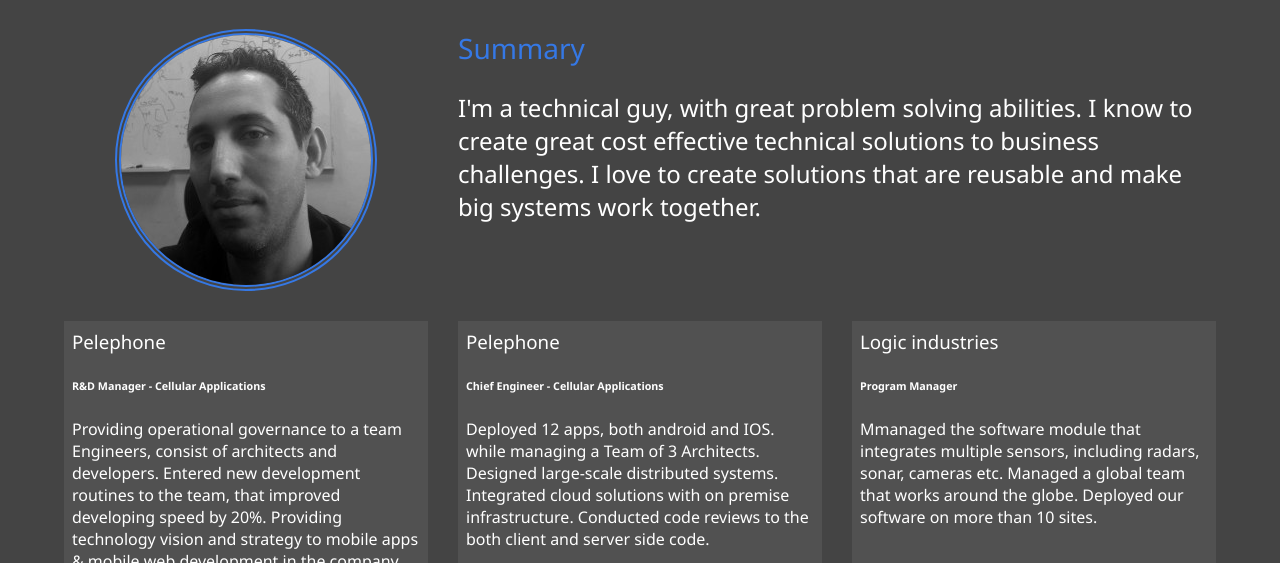
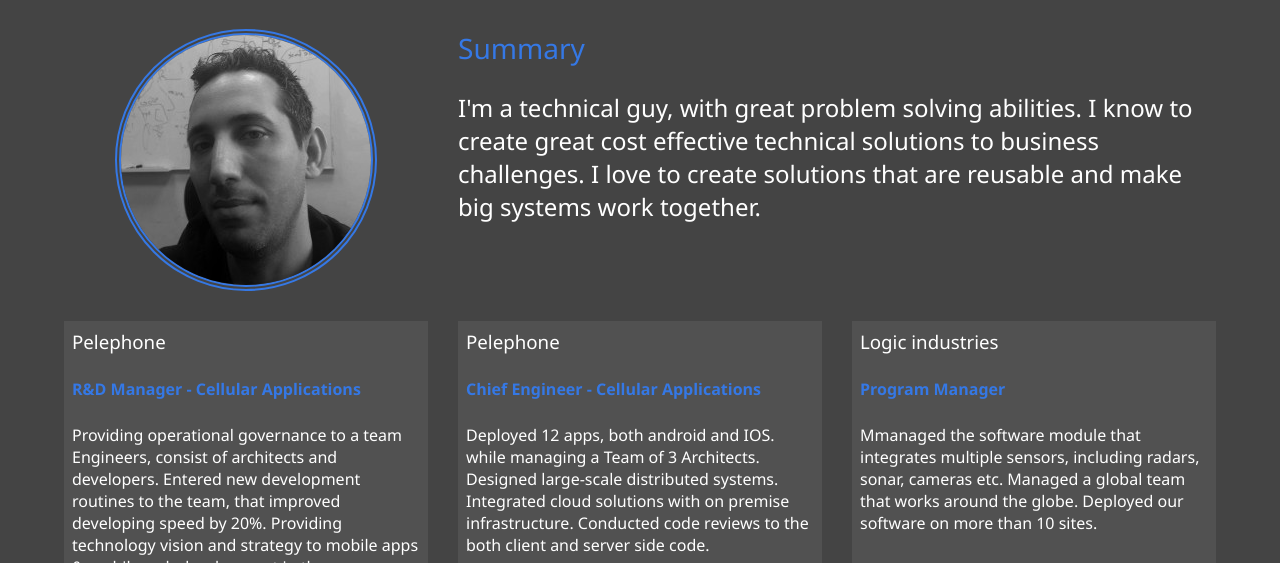
Before and after one commit to ekrako/Portfolio, a website: page dist/about.html in a window 1280 px wide. Shown: the part 237-800 px from the top of the page. Drawn offline with Linux system fonts and the light colour scheme.

```diff
--- a/scss/main.scss
+++ b/scss/main.scss
@@ -101,6 +101,12 @@
     padding: 0.5rem;
     border-bottom: $secondary-color 5px solid;
   }
+
+  h6 {
+    font-weight: bold;
+    font-size: 1rem;
+    margin: 1.5em 0;
+  }
 }
 
 .projects {
```
Also changed, not shown: dist/about.html, dist/css/main.css, dist/img/projects/books.jpg (added), dist/img/projects/free-backgrounds-7.jpg (added), dist/img/projects/gettyimages-932483108-640x640.jpg (added), dist/img/projects/mypelephone.jpg (added), dist/img/projects/mypelephoned.jpg (added), dist/img/projects/pelephonecar.jpg (added), dist/img/projects/rXfXget.jpg (added), dist/img/projects/songwaiting.jpg (added), dist/work.html.
